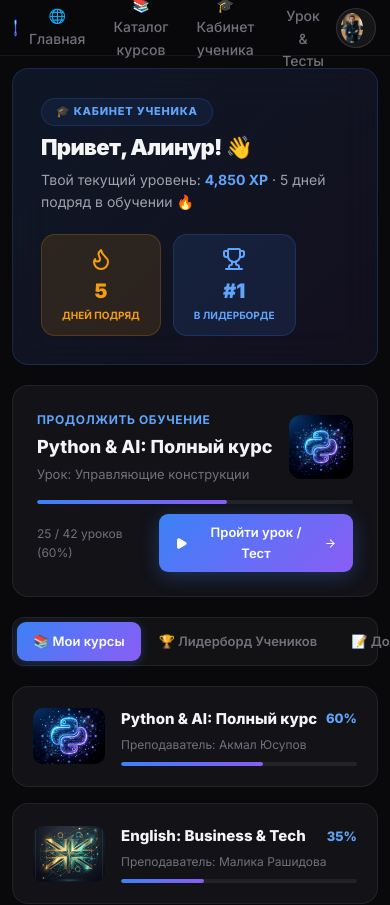
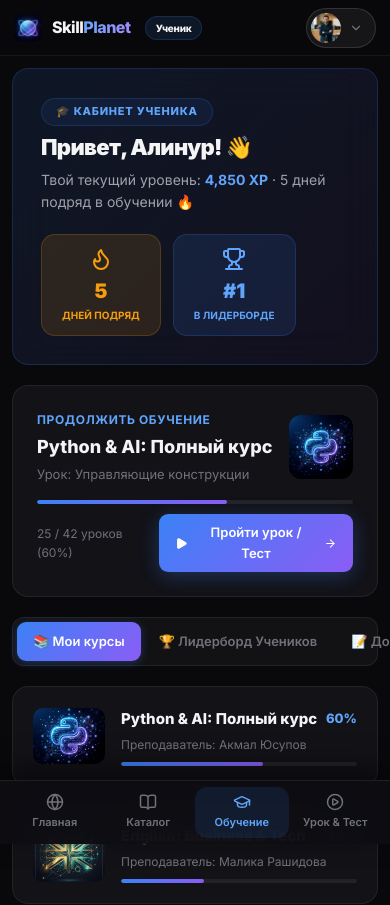
Before and after one commit to sadirov-dev/skill-planet, a React (Vite) app: page / in a window 390 px wide. Shown: the top 905 px of the page. Built offline with nearby package versions, Linux system fonts and the light colour scheme.

Commit message:
feat(mobile): add fixed bottom tab navigation bar for smartphones and clean up top header

```diff
--- a/src/components/layout/HeaderNav.tsx
+++ b/src/components/layout/HeaderNav.tsx
@@ -1,5 +1,5 @@
 import React, { useState } from 'react';
-import { Sparkles, Sun, Moon, ChevronDown, Check, UserCheck, ShieldCheck, GraduationCap, Users, LogOut, BookOpen, Settings, Plus, PhoneCall, Code2 } from 'lucide-react';
+import { Sparkles, Sun, Moon, ChevronDown, Check, UserCheck, ShieldCheck, GraduationCap, Users, LogOut, BookOpen, Settings, Plus, PhoneCall, Code2, Globe, PlayCircle } from 'lucide-react';
 import type { Page, Theme, UserRole } from '../../types';
 
 export interface UserAccount {
@@ -69,6 +69,8 @@
   const dark = theme === 'dark';
 
   return (
+    <>
+      {/* ─── TOP NAVBAR (Clean Header) ─── */}
       <header className="navbar" style={{ position: 'sticky', top: 0, zIndex: 100 }}>
         <div className="navbar__inner container">
 
@@ -92,8 +94,8 @@
             </span>
           </div>
 
-        {/* Role-Specific Navigation Bar */}
-        <nav style={{ display: 'flex', alignItems: 'center', gap: 4 }}>
+          {/* Desktop Nav Links (Hidden on mobile <767px) */}
+          <nav className="nav-desktop" style={{ display: 'flex', alignItems: 'center', gap: 4 }}>
             {currentUser.role === 'student' && (
               <>
                 <button className={`navbar__link ${currentPage === 'landing' ? 'active' : ''}`} onClick={() => onNavigate('landing')}>
@@ -128,7 +130,7 @@
             )}
           </nav>
 
-        {/* Right User Settings & Profile Dropdown */}
+          {/* Right User Profile Dropdown Button */}
           <div className="navbar__actions" style={{ position: 'relative' }}>
 
             {/* Profile Trigger */}
@@ -146,7 +148,7 @@
               <img src={currentUser.avatar} alt="" className="avatar" style={{ width: 30, height: 30 }} />
               <div style={{ textAlign: 'left', lineHeight: 1.2 }} className="hidden sm:block">
                 <div style={{ fontSize: 13, fontWeight: 800, color: dark ? '#f4f4f5' : '#0f172a' }}>
-                {currentUser.name}
+                  {currentUser.name.split(' ')[0]}
                 </div>
                 <div style={{ fontSize: 10, color: '#71717a' }}>{currentUser.roleTitle}</div>
               </div>
@@ -259,5 +261,56 @@
           </div>
         </div>
       </header>
+
+      {/* ─── MOBILE BOTTOM TAB BAR (Fixed at bottom for mobile screens <767px) ─── */}
+      <nav className="nav-mobile-bottom">
+        {currentUser.role === 'student' && (
+          <>
+            <button className={`mobile-tab-btn ${currentPage === 'landing' ? 'active' : ''}`} onClick={() => onNavigate('landing')}>
+              <Globe size={18} />
+              <span>Главная</span>
+            </button>
+            <button className={`mobile-tab-btn ${currentPage === 'catalog' ? 'active' : ''}`} onClick={() => onNavigate('catalog')}>
+              <BookOpen size={18} />
+              <span>Каталог</span>
+            </button>
+            <button className={`mobile-tab-btn ${currentPage === 'student-dashboard' ? 'active' : ''}`} onClick={() => onNavigate('student-dashboard')}>
+              <GraduationCap size={18} />
+              <span>Обучение</span>
+            </button>
+            <button className={`mobile-tab-btn ${currentPage === 'lesson' ? 'active' : ''}`} onClick={() => onNavigate('lesson')}>
+              <PlayCircle size={18} />
+              <span>Урок & Тест</span>
+            </button>
+          </>
+        )}
+
+        {currentUser.role === 'teacher' && (
+          <>
+            <button className={`mobile-tab-btn ${currentPage === 'teacher-dashboard' ? 'active' : ''}`} onClick={() => onNavigate('teacher-dashboard')}>
+              <Users size={18} />
+              <span>Кабинет</span>
+            </button>
+            <button className={`mobile-tab-btn ${currentPage === 'catalog' ? 'active' : ''}`} onClick={() => onNavigate('catalog')}>
+              <BookOpen size={18} />
+              <span>Все курсы</span>
+            </button>
+          </>
+        )}
+
+        {currentUser.role === 'admin' && (
+          <>
+            <button className={`mobile-tab-btn ${currentPage === 'admin-dashboard' ? 'active' : ''}`} onClick={() => onNavigate('admin-dashboard')}>
+              <ShieldCheck size={18} />
+              <span>Управление</span>
+            </button>
+            <button className={`mobile-tab-btn ${currentPage === 'catalog' ? 'active' : ''}`} onClick={() => onNavigate('catalog')}>
+              <BookOpen size={18} />
+              <span>Каталог</span>
+            </button>
+          </>
+        )}
+      </nav>
+    </>
   );
 }
--- a/src/index.css
+++ b/src/index.css
@@ -91,6 +91,7 @@
 .navbar__actions { display: flex; align-items: center; gap: 8px; }
 .navbar__link { background: none; border: none; cursor: pointer; font-family: inherit; font-size: 14px; font-weight: 500; color: #71717a; padding: 7px 12px; border-radius: 9px; transition: color .15s, background .15s; }
 .navbar__link:hover { color: #f4f4f5; background: rgba(255,255,255,.05); }
+.navbar__link.active { color: #60a5fa; background: rgba(59,130,246,.12); font-weight: 700; }
 body.light .navbar__link:hover { color: #0f172a; background: rgba(0,0,0,.04); }
 
 /* Buttons */
@@ -235,20 +236,70 @@
 .grid-3 { display:grid; grid-template-columns:repeat(3,1fr); gap:16px; }
 .grid-4 { display:grid; grid-template-columns:repeat(4,1fr); gap:16px; }
 
-@media(max-width:1024px) {
+/* Mobile bottom navbar */
+.nav-mobile-bottom { display: none; }
+
+@media(max-width:767px) {
+  .nav-desktop { display: none !important; }
+  .nav-mobile-bottom {
+    display: flex;
+    position: fixed;
+    bottom: 0;
+    left: 0;
+    right: 0;
+    z-index: 150;
+    height: 64px;
+    background: rgba(13, 13, 18, 0.95);
+    backdrop-filter: blur(20px);
+    -webkit-backdrop-filter: blur(20px);
+    border-top: 1px solid rgba(255, 255, 255, 0.08);
+    align-items: center;
+    justify-content: space-around;
+    padding: 4px 8px;
+    box-shadow: 0 -10px 30px rgba(0,0,0,0.5);
+  }
+  body.light .nav-mobile-bottom {
+    background: rgba(255, 255, 255, 0.95);
+    border-top-color: rgba(0, 0, 0, 0.08);
+    box-shadow: 0 -10px 30px rgba(0,0,0,0.08);
+  }
+  .mobile-tab-btn {
+    display: flex;
+    flex-direction: column;
+    align-items: center;
+    justify-content: center;
+    gap: 3px;
+    background: none;
+    border: none;
+    cursor: pointer;
+    font-family: inherit;
+    font-size: 11px;
+    font-weight: 600;
+    color: #71717a;
+    padding: 6px 8px;
+    border-radius: 12px;
+    flex: 1;
+    transition: all 0.15s;
+  }
+  .mobile-tab-btn.active {
+    color: #60a5fa;
+    background: rgba(59, 130, 246, 0.12);
+  }
   .grid-4 { grid-template-columns:repeat(2,1fr); }
   .grid-3 { grid-template-columns:repeat(2,1fr); }
   .lesson-ai { display:none; }
+  .dash-wrap { padding-bottom: 90px; }
 }
+
 @media(max-width:768px) {
   .grid-4, .grid-3, .grid-2 { grid-template-columns:1fr; }
   .lesson-sidebar { display:none; }
   .lesson-sidebar.open { display:flex; flex-direction:column; position:fixed; inset:56px 0 96px 0; z-index:100; width:100%; }
   .stat-card__value { font-size:22px; }
-  .navbar__logo span { display:none; }
   .dash-content { padding:16px; }
   .btn-xl { padding:12px 22px; font-size:14px; }
 }
+
 @media(max-width:480px) {
   .container, .container-sm, .container-xs { padding:0 14px; }
   .dash-content { padding:12px; }
```
Lines whose indentation alone changed are shown as unchanged.
